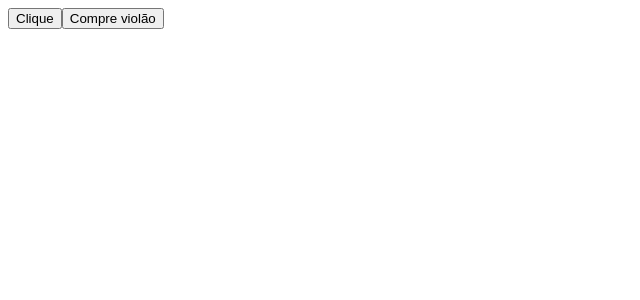
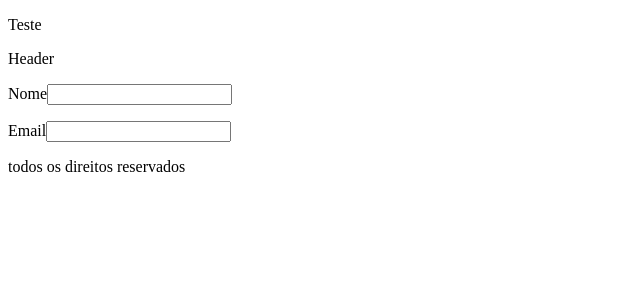
Before and after one commit to DevRobsonAlmeida/ReactJS, a React (Create React App) app: page / in a window 1280 px wide. Shown: the top 300 px of the page, without its empty margins (0-640 px from the left). Built offline with nearby package versions, Linux system fonts and the light colour scheme.

Commit message:
Componentes - Origamid

```diff
--- a/src/App.js
+++ b/src/App.js
@@ -1,29 +1,24 @@
 import React from 'react';
+import Footer from './Footer';
+import Form from './Form/Form';
+import Header from './Header';
+
+const Teste = () => {
+  const active = true;
+  if (active) {
+    return <p>Teste</p>;
+  } else {
+    return null;
+  }
+};
 
 function App() {
-  function handleClick(event) {
-    console.log(event.target);
-  }
-
-  function handleScroll(event) {
-    console.log(event);
-  }
-  window.addEventListener('scroll', handleScroll);
   return (
     <>
-      <button onClick={handleClick}>Clique</button>
-      {/*\
-        A baixo será feito um event no modo de função anônimo
-      \*/}
-      <button onClick={(event) => alert(event.target.innerText)}>
-        Compre violão
-      </button>
-      {/*\
-        Window/Document
-        Ao colocar um window ou document, devem ser adicionados JavaScript normalmente, usando o addEventListener.
-        handleScroll retornará uma resposta ao mexer no scroll, isso por causa do window acima
-      \*/}
-      <div style={{ height: '200vh' }}></div>
+      <Teste />
+      <Header />
+      <Form />
+      <Footer />
     </>
   );
 }
--- /dev/null
+++ b/src/Footer.js
@@ -0,0 +1,10 @@
+import React from 'react';
+
+const Footer = () => {
+  return (
+    <footer>
+      <p>todos os direitos reservados</p>
+    </footer>
+  );
+};
+export default Footer;
--- /dev/null
+++ b/src/Form/Form.js
@@ -0,0 +1,21 @@
+import React from 'react';
+import Input from './Input';
+
+const Form = () => {
+  return (
+    <>
+      <form>
+        <p>
+          <label htmlFor="nome">Nome</label>
+          <Input />
+        </p>
+        <p>
+          <label htmlFor="Email">Email</label>
+          <Input />
+        </p>
+      </form>
+    </>
+  );
+};
+
+export default Form;
--- /dev/null
+++ b/src/Form/Input.js
@@ -0,0 +1,5 @@
+import React from 'react';
+
+export default function Input() {
+  return <input type="text"></input>;
+}
--- /dev/null
+++ b/src/Header.js
@@ -0,0 +1,7 @@
+import React from 'react';
+
+const Header = () => {
+  return <header>Header</header>;
+};
+
+export default Header;
```
Also changed, not shown: src/Form/Button.js (added).
